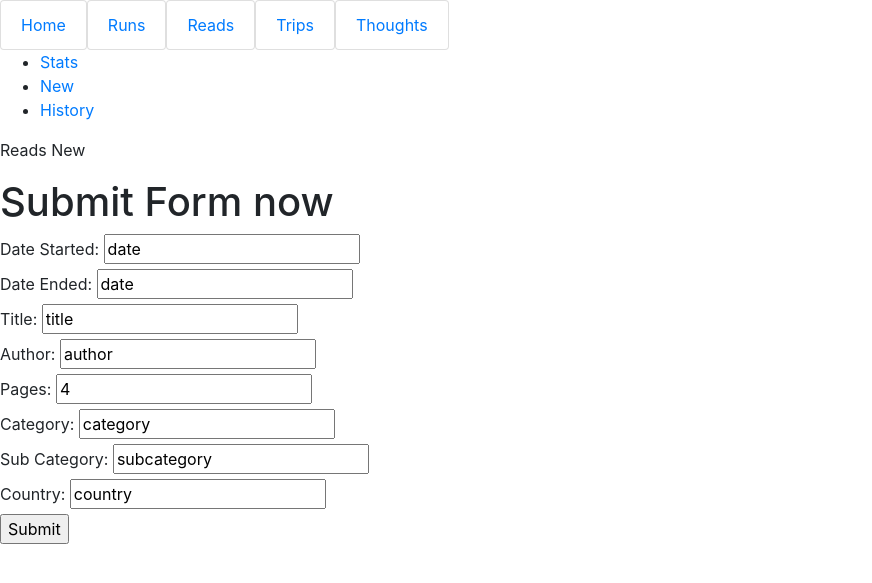
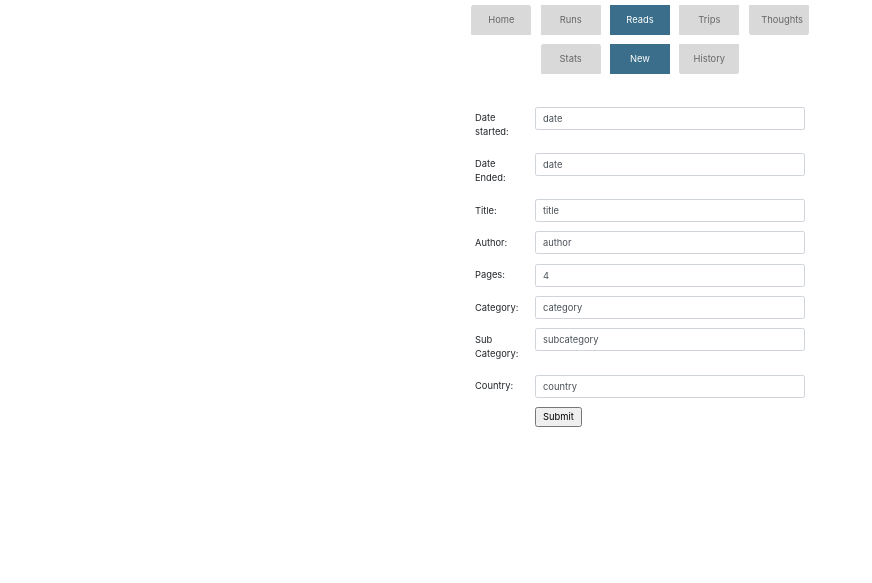
Before and after one commit to AndyPikeWork/Runs-Reads-Trips-Thoughts, a Flask app: page /reads/new in a window 1280 px wide. Shown: the top 583 px of the page, without its empty margins (0-872 px from the left). Run offline with Flask 3, Linux system fonts and the light colour scheme; some libraries are stand-ins or nearby versions.

Commit message:
new file:   static/bootstrap.min.css.map 	new file:   static/my_override_style.css 	modified:   templates/base.html 	modified:   templates/base_reads.html 	modified:   templates/base_runs.html 	modified:   templates/base_thoughts.html 	modified:   templates/base_trips.html 	modified:   templates/reads_new.html

```diff
--- /dev/null
+++ b/static/my_override_style.css
@@ -0,0 +1,46 @@
+* {
+    font-size: 7pt;
+
+}
+/* remove the bullet points from the list */
+ul {
+    list-style: none;
+}
+li {
+    width: 60px;
+    text-align: center;
+}
+
+.list-group-item.active {
+    background-color: #3A6E8A;
+    color: white;
+    border-color: #3A6E8A;
+}
+
+.list-group-item.active a {
+    background-color: #3A6E8A;
+    color: white;
+    border-color: #3A6E8A;
+}
+
+.list-group-item {
+    background-color: #D9D9D9;
+    color: #666666;
+    border-color: #D9D9D9;
+}
+
+.list-group-item a {
+    background-color: #D9D9D9;
+    color: #666666;
+    border-color: #D9D9D9;
+}
+
+.input_form {
+    width: 330px;
+    margin: auto;
+}
+
+
+.row {
+    flex-wrap: nowrap;
+}
--- a/templates/base.html
+++ b/templates/base.html
@@ -4,19 +4,24 @@
 <head>
     <!-- Inside your HTML template -->
     <link rel="stylesheet" href="{{ url_for('static', filename='bootstrap.min.css') }}">
+    <link rel="stylesheet" href="{{ url_for('static', filename='my_override_style.css') }}">
     <meta charset="UTF-8">
     <meta name="viewport" content="width=device-width, initial-scale=1.0">
     <title>{% block title %}My App{% endblock %}</title>
+
 </head>
 <body>
-    <ul class="list-group d-flex flex-row">
-        <li><a class="list-group-item" href="{{ url_for('index') }}">Home</a></li>
-        <li><a class="list-group-item" href="{{ url_for('runs_stats') }}">Runs</a></li>
-        <li><a class="list-group-item" href="{{ url_for('reads_stats') }}">Reads</a></li>
-        <li><a class="list-group-item" href="{{ url_for('trips_stats') }}">Trips</a></li>
-        <li><a class="list-group-item" href="{{ url_for('thoughts_stats') }}">Thoughts</a></li>
-    </ul>
-
+    <div class="d-flex justify-content-center">
+        <nav>
+        <ul class="list-group d-flex flex-row">
+            <li class="m-2 list-group-item {% if request.endpoint == 'index' %}active{% endif %}"><a href="{{ url_for('index') }}">Home</a></li>
+            <li class="m-2 list-group-item {% if 'runs' in request.endpoint %}active{% endif %}"><a href="{{ url_for('runs_stats') }}">Runs</a></li>
+            <li class="m-2 list-group-item {% if 'reads' in request.endpoint %}active{% endif %}"><a href="{{ url_for('reads_stats') }}">Reads</a></li>
+            <li class="m-2 list-group-item {% if 'trips' in request.endpoint %}active{% endif %}"><a href="{{ url_for('trips_stats') }}">Trips</a></li>
+            <li class="m-2 list-group-item {% if 'thoughts' in request.endpoint %}active{% endif %}"><a href="{{ url_for('thoughts_stats') }}">Thoughts</a></li>
+        </ul>
+        </nav>
+    </div>
 
 
     <div>
--- a/templates/base_reads.html
+++ b/templates/base_reads.html
@@ -1,7 +1,7 @@
-<nav>
-    <ul>
-        <li><a href="{{ url_for('reads_stats') }}">Stats</a></li>
-        <li><a href="{{ url_for('reads_new') }}">New</a></li>
-        <li><a href="{{ url_for('reads_history') }}">History</a></li>
+<div class="d-flex justify-content-center">
+    <ul class="list-group d-flex flex-row">
+        <li class="list-group-item m-2 {% if 'stats' in request.endpoint %}active{% endif %}"><a href="{{ url_for('reads_stats') }}">Stats</a></li>
+        <li class="list-group-item m-2 {% if 'new' in request.endpoint %}active{% endif %}"><a href="{{ url_for('reads_new') }}">New</a></li>
+        <li class="list-group-item m-2 {% if 'history' in request.endpoint %}active{% endif %}"><a href="{{ url_for('reads_history') }}">History</a></li>
     </ul>
-</nav>
+</div>
--- a/templates/reads_new.html
+++ b/templates/reads_new.html
@@ -1,4 +1,4 @@
-<!-- home.html -->
+
 {% extends 'base.html' %}
 
 {% block title %}Reads - New - My App{% endblock %}
@@ -6,35 +6,72 @@
 {% block content %}
 {% include 'base_reads.html' %}
 
-    <p>Reads New</p>
 
-    <h1>Submit Form now</h1>
-    <form method="post" action="#">
-        <label for="date_started">Date Started:</label>
-        <input type="text" id="date_started" name="date_started" value="date" required><br>
+    <br/>
+    <br/>
+    <form class="input_form" method="post" action="#">
+        <div class="row mb-3">
+            <label for="date_started" class="col-sm-2 col-form-label">Date started:</label>
+            <div class="col-sm-10">
+                <input type="text" id="date_started" class="form-control" name="date_started" value="date" required>
+            </div>
+        </div>
 
-        <label for="date_ended">Date Ended:</label>
-        <input type="text" id="date_ended" name="date_ended"  value="date" required><br>
+        <div class="row mb-3">
+            <label for="date_ended" class="col-sm-2 col-form-label">Date Ended:</label>
+            <div class="col-sm-10">
+                <input type="text" id="date_ended" name="date_ended"  value="date" required class="form-control">
+            </div>
+        </div>
 
-        <label for="title">Title:</label>
-        <input type="text" id="title" name="title"  value="title" required><br>
+        <div class="row mb-3">
+            <label for="title" class="col-sm-2 col-form-label">Title:</label>
+            <div class="col-sm-10">
+                <input type="text" id="title" name="title"  value="title" required class="form-control">
+            </div>
+        </div>
 
-        <label for="author">Author:</label>
-        <input type="text" id="author" name="author" value="author" required><br>
+        <div class="row mb-3">
+            <label for="author" class="col-sm-2 col-form-label">Author:</label>
+            <div class="col-sm-10">
+                <input type="text" id="author" name="author" value="author" required class="form-control">
+            </div>
+        </div>
 
-        <label for="pages">Pages:</label>
-        <input type="text" id="pages" name="pages" value=4 required><br>
+        <div class="row mb-3">
+            <label for="pages" class="col-sm-2 col-form-label">Pages:</label>
+            <div class="col-sm-10">
+                <input type="text" id="pages" name="pages" value=4 required class="form-control">
+            </div>
+        </div>
 
-        <label for="category">Category:</label>
-        <input type="text" id="category" name="category" value="category" required><br>
+        <div class="row mb-3">
+            <label for="category" class="col-sm-2 col-form-label">Category:</label>
+            <div class="col-sm-10">
+                <input type="text" id="category" name="category" value="category" required class="form-control">
+            </div>
+        </div>
 
-        <label for="subcategory">Sub Category:</label>
-        <input type="text" id="subcategory" name="subcategory" value="subcategory" required><br>
+        <div class="row mb-3">
+            <label for="subcategory" class="col-sm-2 col-form-label">Sub Category:</label>
+            <div class="col-sm-10">
+                <input type="text" id="subcategory" name="subcategory" value="subcategory" required class="form-control">
+            </div>
+        </div>
 
-        <label for="country">Country:</label>
-        <input type="text" id="country" name="country" value="country" required><br>
+        <div class="row mb-3">
+            <label for="country" class="col-sm-2 col-form-label">Country:</label>
+            <div class="col-sm-10">
+                <input type="text" id="country" name="country" value="country" required class="form-control">
+            </div>
+        </div>
 
-        <input type="submit" value="Submit">
+        <div class="row mb-3">
+            <div class="col-sm-10 offset-sm-2">
+                <input type="submit" value="Submit">
+            </div>
+        </div>
     </form>
 
+
     {% endblock %}
```
Also changed, not shown: templates/base_runs.html (+6 -6 lines), templates/base_thoughts.html (+6 -6 lines), templates/base_trips.html (+6 -6 lines), 1 other file.
